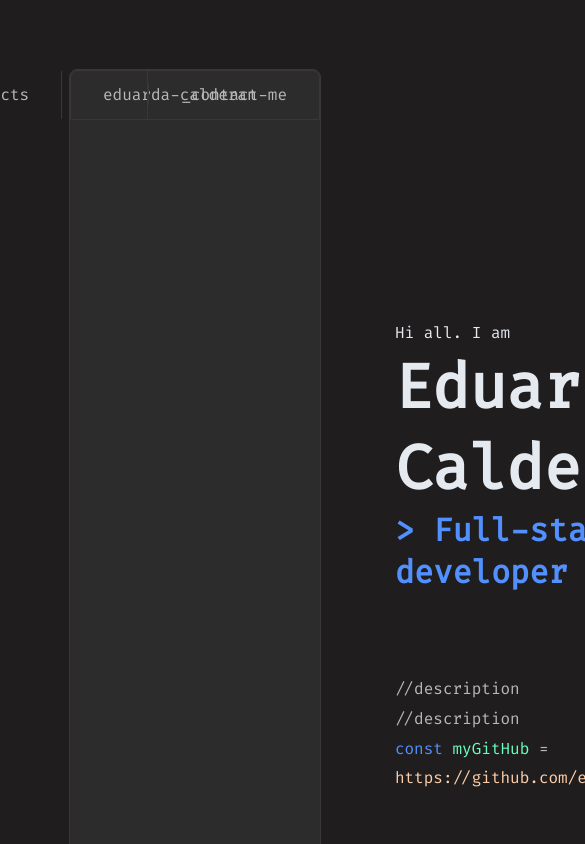
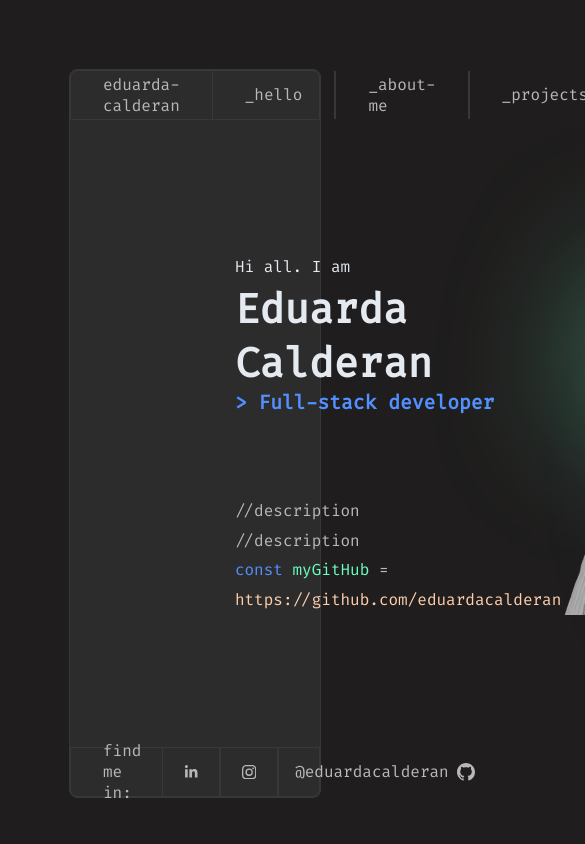
Before and after one commit to eduardacalderan/Portfolio-Eduarda-Calderan, a React (Create React App) app: page / in a window 390 px wide. Shown: the top 844 px of the page, 585 px wide, since content can reach past the window. Built offline with nearby package versions, Linux system fonts and the light colour scheme.

Commit message:
responsivo for tv and desktop

```diff
--- a/src/components/Footer/index.tsx
+++ b/src/components/Footer/index.tsx
@@ -8,6 +8,7 @@ export default function Footer() {
     <>
       <Container>
         <Content>
+          <div className="all-find-me">
             <p className="find-me">find me in:</p>
             <div className="find-me-icons">
               <a
@@ -23,6 +24,8 @@ export default function Footer() {
                 <BsInstagram />
               </a>
             </div>
+          </div>
+
           <div className="my-github">
             <a href="https://github.com/eduardacalderan" target="_blank">
               <p>@eduardacalderan</p>
--- a/src/components/Footer/styles.ts
+++ b/src/components/Footer/styles.ts
@@ -13,16 +13,23 @@ export const Content = styled.div`
 
   border-radius: 0 0 8px 8px;
 
+  .all-find-me {
+    display: flex;
+    flex-direction: row;
+
     .find-me {
       padding: 0rem 2rem;
 
       display: flex;
       align-items: center;
+
+      @media (max-width: 1880px) {
+        padding: 0rem 1.3rem 0rem 2rem;
+      }
     }
 
     .find-me-icons {
       display: flex;
-    margin-left: -1200px;
 
       a {
         border-left: 1px solid var(--medium-gray);
@@ -33,12 +40,20 @@ export const Content = styled.div`
         align-items: center;
 
         font-size: 20px;
+
+        @media (max-width: 1880px) {
+          font-size: 90%;
+          padding: 0rem 1.3rem;
         }
       }
+    }
+  }
+
   .my-github {
     display: flex;
     align-items: center;
     border-left: 1px solid var(--medium-gray);
+
     p {
       margin-right: 0.5rem;
 
@@ -55,6 +70,10 @@ export const Content = styled.div`
       padding: 0rem 2rem;
 
       font-size: 18px;
+
+      @media (max-width: 1880px) {
+        padding: 0rem 1rem;
+      }
     }
   }
 `;
--- a/src/components/Header/index.tsx
+++ b/src/components/Header/index.tsx
@@ -5,12 +5,15 @@ export function Header() {
     <>
       <Container>
         <Content>
+          <div className="person-and-nav">
             <p className="person">eduarda-calderan</p>
             <nav>
               <a href="">_hello</a>
               <a href="">_about-me</a>
               <a href="">_projects</a>
             </nav>
+          </div>
+
           <div className="contact-me">
             <a href="" className="contact-me">
               _contact-me
--- a/src/components/Header/style.ts
+++ b/src/components/Header/style.ts
@@ -10,6 +10,7 @@ export const Content = styled.div`
   border: 1px solid var(--medium-gray);
 
   height: 3.11rem;
+  width: 100%;
 
   border-radius: 8px 8px 0 0;
 
@@ -21,20 +22,34 @@ export const Content = styled.div`
     align-items: center;
   }
 
-  nav {
+  .person-and-nav {
     display: flex;
-    margin-left: -740px;
+    flex-direction: row;
 
-    a {
-      border-left: 1px solid var(--medium-gray);
-      border-right: 1px solid var(--medium-gray);
+    .person {
+      min-width: 20.63rem;
+
+      @media (max-width: 1750px) {
+        min-width: 0rem;
+      }
+    }
+
+    nav {
+      display: flex;
+
+      a {
+        border-left: 1px solid var(--medium-gray);
+        border-right: 1px solid var(--medium-gray);
+      }
     }
   }
+
   .contact-me {
     border-left: 1px solid var(--medium-gray);
 
     display: flex;
     align-items: center;
+
     a {
       padding: 0rem 2rem;
 
--- a/src/components/Home/style.ts
+++ b/src/components/Home/style.ts
@@ -7,6 +7,10 @@ export const Content = styled.div`
   align-items: center;
 
   padding: 12.37rem 20.31rem;
+
+  @media (max-width: 1750px) {
+    padding: 8rem 10.31rem;
+  }
 
   .presentation {
     .hi {
@@ -25,6 +29,26 @@ export const Content = styled.div`
       span {
         font-size: 2rem;
         color: var(--blue);
+
+        @media (max-width: 1814px) {
+          font-size: calc(2rem - 20%);
+
+          @media (max-width: 1285px) {
+            font-size: calc(2rem - 30%);
+          }
+        }
+      }
+
+      @media (max-width: 1814px) {
+        font-size: calc(3.87rem - 30%);
+      }
+
+      @media (max-width: 1681px) {
+        font-size: calc(3.87rem - 90%);
+      }
+
+      @media (max-width: 1285px) {
+        font-size: calc(3.87rem - 130%);
       }
     }
 
@@ -52,48 +76,95 @@ export const Content = styled.div`
   .sla {
     width: 389.8;
     height: 371.13px;
-    /* left: 980px; */
-    /* top: 178.81px; */
-
-    /* filter: drop-shadow(0px 4px 4px rgba(0, 0, 0, 0.25)); */
 
     display: flex;
     align-items: center;
+
+    position: relative;
+
+    img {
+      z-index: 100;
+
+      height: 550px;
+      width: auto;
+
+      @media (max-width: 1814px) {
+        height: calc(550px - 30%);
+      }
+
+      @media (max-width: 1814px) {
+        height: calc(550px - 50%);
+      }
+    }
 
     .green {
       position: absolute;
       width: 235px;
       height: 254px;
-      left: 1114.08px;
-      top: 350.47px;
+      left: 80.08px;
+      top: 40px;
 
       background: #6bffbe;
       opacity: 0.7;
-      filter: blur(120px);
+      filter: blur(100px);
       transform: rotate(100deg);
       z-index: index 0;
+
+      @media (max-width: 1814px) {
+        width: calc(235px - 20%);
+        height: calc(254px - 20%);
+
+        filter: blur(90px);
+
+        opacity: 0.999;
+      }
+
+      @media (max-width: 1750px) {
+        left: 60px;
+      }
+
+      @media (max-width: 1285px) {
+        width: calc(235px - 50%);
+        height: calc(254px - 30%);
+
+        filter: blur(80px);
+
+        left: 80px;
+      }
     }
 
     .blue {
       position: absolute;
       width: 235px;
       height: 254px;
-      left: 1380.16px;
-      top: 500px;
+      left: 244.16px;
+      top: 180px;
 
       background: #5290ff;
       opacity: 0.7;
-      filter: blur(120px);
+      filter: blur(100px);
       transform: rotate(258deg);
       z-index: 0;
-    }
 
-    img {
-      z-index: 100;
-      position: relative;
+      @media (max-width: 1814px) {
+        width: calc(235px - 20%);
+        height: calc(254px - 20%);
 
-      height: 550px;
-      width: auto;
+        filter: blur(90px);
+
+        opacity: 0.999;
+      }
+
+      @media (max-width: 1750px) {
+        left: 190.16px;
+      }
+
+      @media (max-width: 1285px) {
+        width: calc(235px - 50%);
+        height: calc(254px - 30%);
+
+        filter: blur(80px);
+      }
     }
   }
 `;
--- a/src/styles/global.ts
+++ b/src/styles/global.ts
@@ -39,11 +39,11 @@ export default createGlobalStyle`
     -webkit-font-smoothing: antialiased;
   }
 
-
   body, input, button {
     font-family: 'Fira Code', monospace;
     font-size: 16px;
   }
+
 
   .App {
     background-color: var(--dark-gray);
@@ -58,3 +58,5 @@ export default createGlobalStyle`
     color: var(--gray-text);
   }
 `;
+
+// 1145
```
Lines whose indentation alone changed are shown as unchanged.
